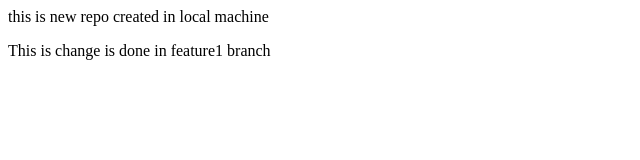
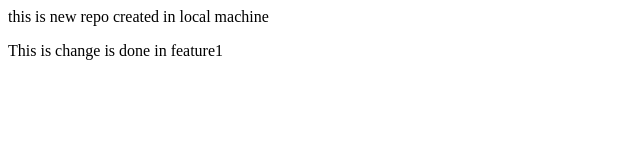
Before and after one commit to codingphysicist/localrepo, a plain HTML site: page index.html in a window 1280 px wide. Shown: the full height of the page, 0-640 px from the left. Drawn offline with Linux system fonts and the light colour scheme.

Commit message:
add linee

```diff
--- a/index.html
+++ b/index.html
@@ -1,2 +1,2 @@
 <p> this is new repo created in local machine <p>
-<p> This is change is done in feature1 branch<p>
+<p> This is change is done in feature1<p>
```
